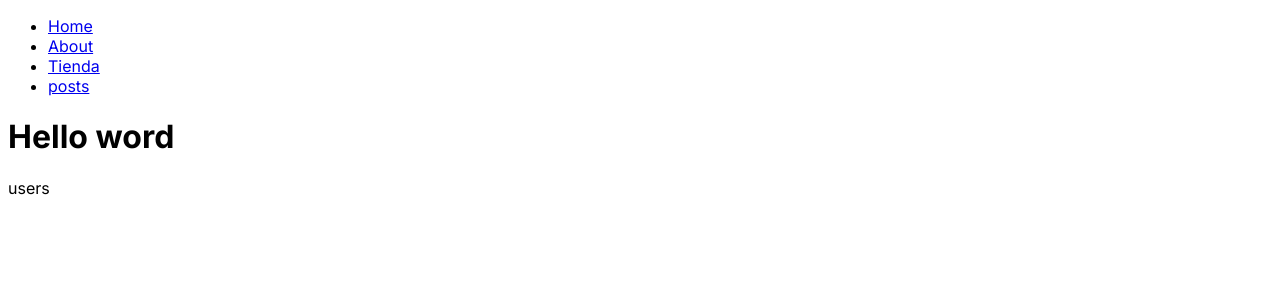
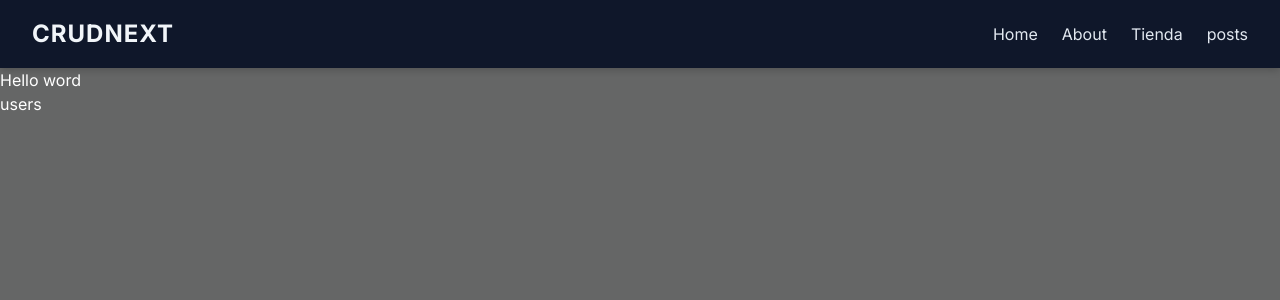
Before and after one commit to Empanada442/NextCrud, a Next.js app in the folder crud/: page / in a window 1280 px wide. Shown: the top 300 px of the page. Built offline with nearby package versions, Linux system fonts and the light colour scheme.

Commit message:
Retoques al codigo,css y tailwind

```diff
--- /dev/null
+++ b/crud/app/globals.css
@@ -0,0 +1,6 @@
+@import "tailwindcss";
+
+body {
+    background: #656666;
+    color: white;
+}
--- a/crud/app/layout.jsx
+++ b/crud/app/layout.jsx
@@ -1,5 +1,6 @@
 import { Inter } from "next/font/google";
 import Navbar from "@/components/Navbar";
+import "./globals.css";
 
 export const metadata = {
   title: "CRUDNEXT",
--- /dev/null
+++ b/crud/app/posts/Posts.css
@@ -0,0 +1,49 @@
+/* contenedor de todos los posts */
+.posts-container {
+    display: grid;
+    grid-template-columns: repeat(auto-fill, minmax(280px, 1fr));
+    gap: 24px;
+    padding: 32px;
+  }
+
+  /* tarjeta individual */
+  .post-card {
+    background: #0f172a;
+    color: #e2e8f0;
+    padding: 20px;
+    border-radius: 16px;
+    box-shadow: 0 4px 14px rgba(0, 0, 0, 0.25);
+    transition: transform 0.25s ease, box-shadow 0.25s ease;
+    cursor: pointer;
+  }
+
+  /* efecto hover */
+  .post-card:hover {
+    transform: translateY(-6px);
+    box-shadow: 0 10px 24px rgba(0, 0, 0, 0.35);
+  }
+
+  /* título */
+  .post-card h2 {
+    font-size: 1.2rem;
+    margin-bottom: 10px;
+    color: #38bdf8;
+  }
+
+  /* contenido */
+  .post-card p {
+    font-size: 0.95rem;
+    line-height: 1.5;
+    color: #cbd5f5;
+  }
+
+  /* pequeño detalle visual */
+  .post-card::before {
+    content: "";
+    display: block;
+    width: 40px;
+    height: 3px;
+    background: #38bdf8;
+    margin-bottom: 12px;
+    border-radius: 2px;
+  }
--- a/crud/app/posts/page.jsx
+++ b/crud/app/posts/page.jsx
@@ -1,4 +1,8 @@
 import PostsCard from "@/components/PostsCard";
+import "./Posts.css"
+
+
+
 async function loadPosts() {
    const re = await  fetch ("https://jsonplaceholder.typicode.com/posts")
    const data = await re.json()
@@ -9,15 +13,13 @@ async function loadPosts() {
 }
 
 export default async function Postspage (){
-    const  posts = await loadPosts()
-    //console.log(posts)
+    const posts = await loadPosts()
 
     return(
-        <div>
+        <div className="posts-container">
         {posts.map(post => (
             <PostsCard key={post.id} post={post}/>
-         )
-        )}
+        ))}
         </div>
     )
 }
--- /dev/null
+++ b/crud/components/Navbar.css
@@ -0,0 +1,53 @@
+nav {
+    display: flex;
+    justify-content: space-between;
+    align-items: center;
+    padding: 16px 32px;
+    background-color: #0f172a; /* oscuro elegante */
+    color: #f1f5f9;
+    box-shadow: 0 2px 8px rgba(0, 0, 0, 0.2);
+  }
+
+  nav h1 {
+    font-size: 1.5rem;
+    font-weight: bold;
+    letter-spacing: 1px;
+  }
+
+  nav ul {
+    display: flex;
+    list-style: none;
+    gap: 24px;
+  }
+
+  nav li {
+    position: relative;
+  }
+
+  nav a {
+    text-decoration: none;
+    color: #e2e8f0;
+    font-size: 1rem;
+    transition: color 0.3s ease;
+  }
+
+
+  nav a:hover {
+    color: #38bdf8;
+  }
+
+
+  nav a::after {
+    content: "";
+    position: absolute;
+    width: 0%;
+    height: 2px;
+    bottom: -4px;
+    left: 0;
+    background-color: #38bdf8;
+    transition: width 0.3s ease;
+  }
+
+  nav a:hover::after {
+    width: 100%;
+  }
--- a/crud/components/navbar.jsx
+++ b/crud/components/navbar.jsx
@@ -1,9 +1,11 @@
 import Link from "next/link"
+import "./Navbar.css"
 
 
 export default function Navbar () {
     return(
     <nav>
+      <h1>CRUDNEXT</h1>
     <ul>
       <li>
         <Link href="/">Home</Link>
--- a/crud/package.json
+++ b/crud/package.json
@@ -10,17 +10,18 @@
   },
   "dependencies": {
     "next": "16.1.6",
+    "postcss": "^8.5.8",
     "react": "19.2.3",
     "react-dom": "19.2.3"
   },
   "devDependencies": {
-    "@tailwindcss/postcss": "^4",
+    "@tailwindcss/postcss": "^4.2.2",
     "@types/node": "^20",
     "@types/react": "^19",
     "@types/react-dom": "^19",
     "eslint": "^9",
     "eslint-config-next": "16.1.6",
-    "tailwindcss": "^4",
+    "tailwindcss": "^4.2.2",
     "typescript": "^5"
   }
 }
```
Also changed, not shown: 1 other file (tests, documents, lock files or other folders).
